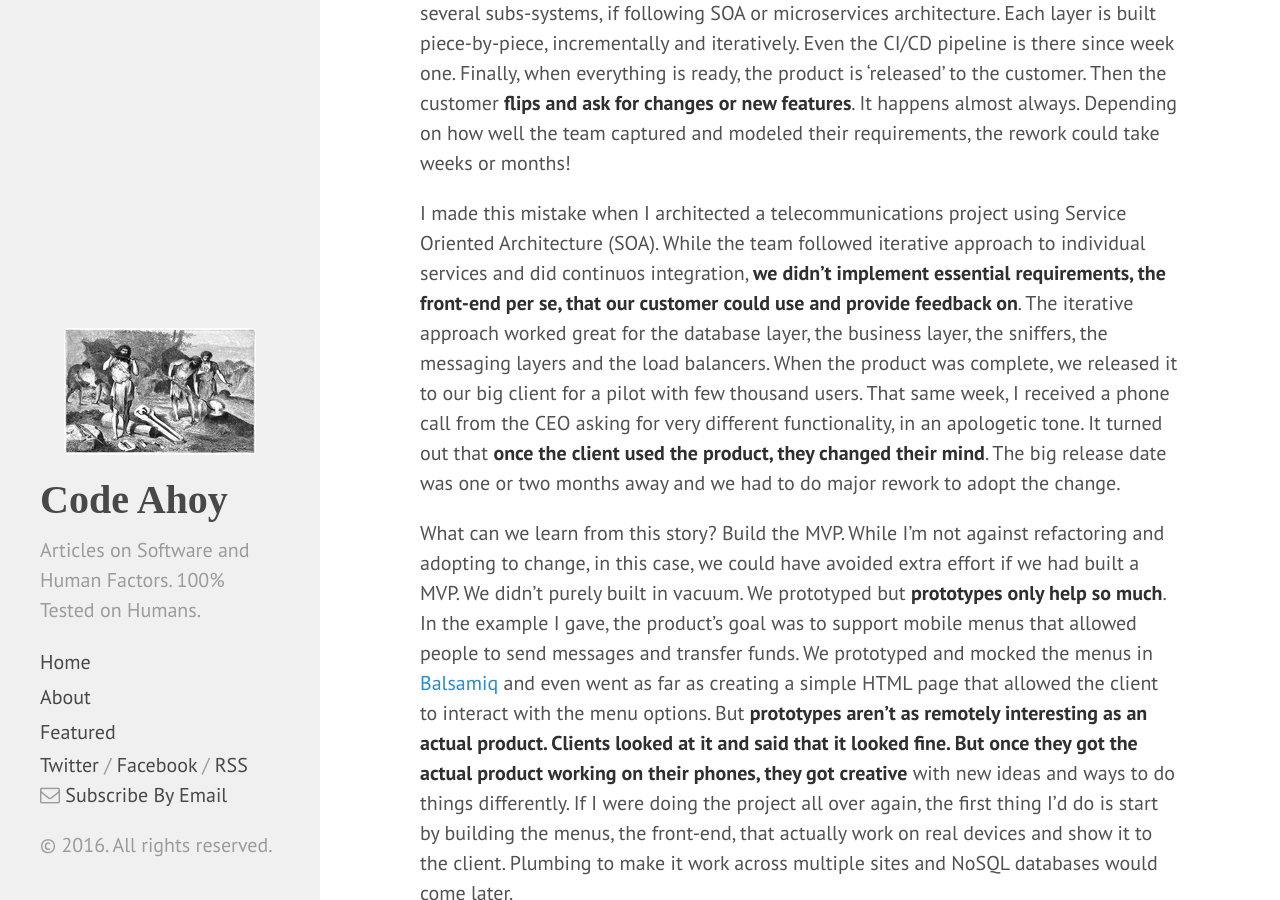
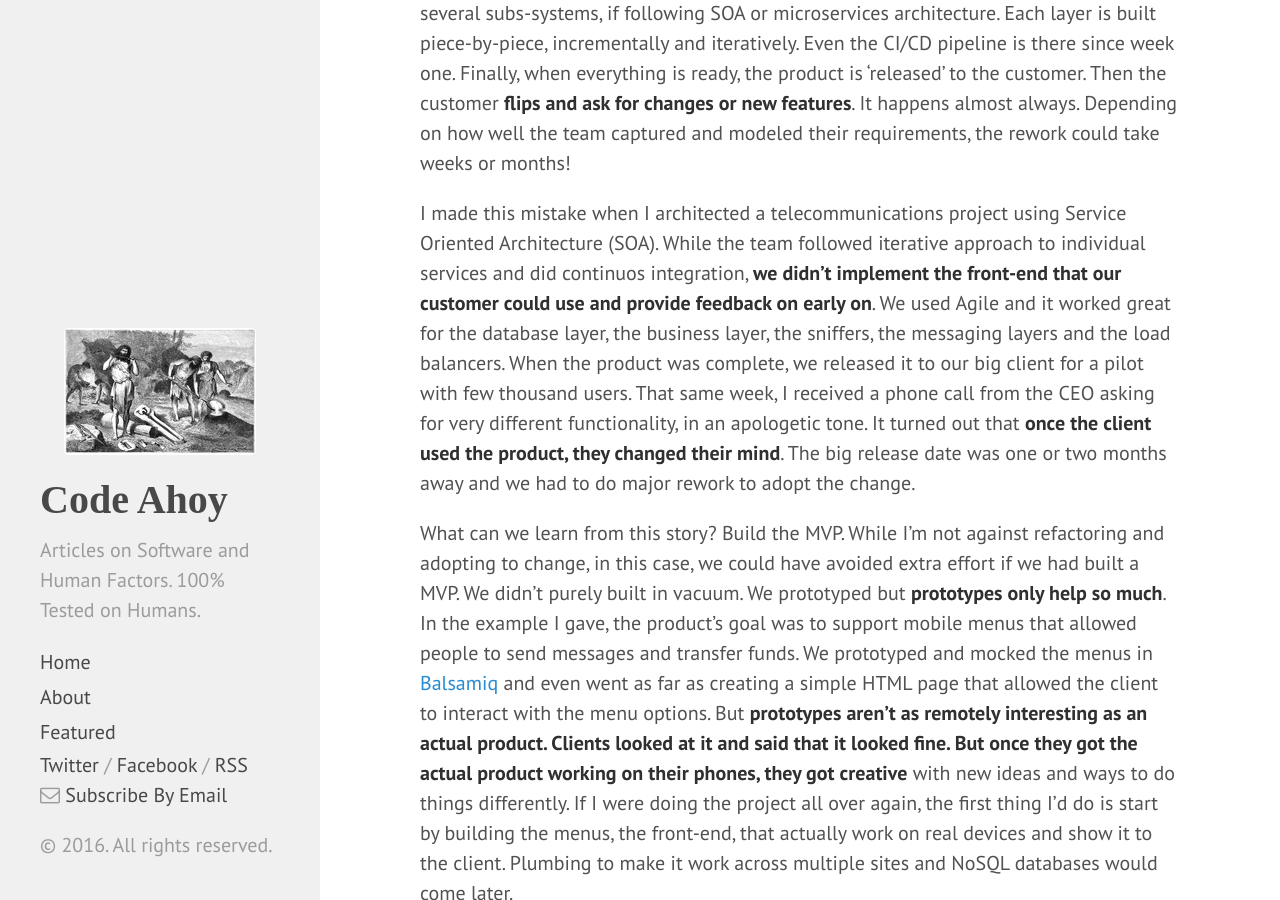
Before and after one commit to talk2viren/umermansoor.github.io, a Jekyll site: the page built from _posts/2016-05-07-minimum-viable-product-lessons-for-software-teams.md, in a window 1280 px wide and 900 px high, scrolled down 2424 px. Built offline with Jekyll 4.4.1, drawn with Linux system fonts in a browser that asks for light colours; nearby versions of some CDN libraries; a script that is not in the unit is left out; comment, search, counter and statistics services are not loaded.

Commit message:
ugh this has to stop

```diff
--- a/_posts/2016-05-07-minimum-viable-product-lessons-for-software-teams.md
+++ b/_posts/2016-05-07-minimum-viable-product-lessons-for-software-teams.md
@@ -35,7 +35,7 @@ Because a MVP gets released to the customers, it requires support from the organ
 
 Releasing the product only when it is almost or absolutely ready is a mistake I have seen far too often. Usual software development goes like this: software teams talk to their clients and stakeholders to get their requirements (*Everyone does that. Right?*). They create a product vision (or write functional specifications) and show it to the stakeholders. Once the stakeholders agree on the requirements and the product vision, the team set out to build the product. The product is divided into several layers or several subs-systems, if following SOA or microservices architecture. Each layer is built piece-by-piece, incrementally and iteratively. Even the CI/CD pipeline is there since week one. Finally, when everything is ready, the product is 'released' to the customer. Then the customer **flips and ask for changes or new features**. It happens almost always. Depending on how well the team captured and modeled their requirements, the rework could take weeks or months!
 
-I made this mistake when I architected a telecommunications project using Service Oriented Architecture (SOA). While the team followed iterative approach to individual services and did continuos integration, **we didn't implement essential requirements, the front-end per se, that our customer could use and provide feedback on**. The iterative approach worked great for the database layer, the business layer, the sniffers, the messaging layers and the load balancers. When the product was complete, we released it to our big client for a pilot with few thousand users. That same week, I received a phone call from the CEO asking for very different functionality, in an apologetic tone. It turned out that **once the client used the product, they changed their mind**. The big release date was one or two months away and we had to do major rework to adopt the change.
+I made this mistake when I architected a telecommunications project using Service Oriented Architecture (SOA). While the team followed iterative approach to individual services and did continuos integration, **we didn't implement the front-end that our customer could use and provide feedback on early on**. We used Agile and it worked great for the database layer, the business layer, the sniffers, the messaging layers and the load balancers. When the product was complete, we released it to our big client for a pilot with few thousand users. That same week, I received a phone call from the CEO asking for very different functionality, in an apologetic tone. It turned out that **once the client used the product, they changed their mind**. The big release date was one or two months away and we had to do major rework to adopt the change.
 
 What can we learn from this story? Build the MVP. While I'm not against refactoring and adopting to change, in this case, we could have avoided extra effort if we had built a MVP. We didn't purely built in vacuum. We prototyped but **prototypes only help so much**. In the example I gave, the product's goal was to support mobile menus that allowed people to send messages and transfer funds. We prototyped and mocked the menus in [Balsamiq](https://balsamiq.com/) and even went as far as creating a simple HTML page that allowed the client to interact with the menu options. But **prototypes aren't as remotely interesting as an actual product. Clients looked at it and said that it looked fine. But once they got the actual product working on their phones, they got creative** with new ideas and ways to do things differently. If I were doing the project all over again, the first thing I'd do is start by building the menus, the front-end, that actually work on real devices and show it to the client. Plumbing to make it work across multiple sites and NoSQL databases would come later.
 
```
